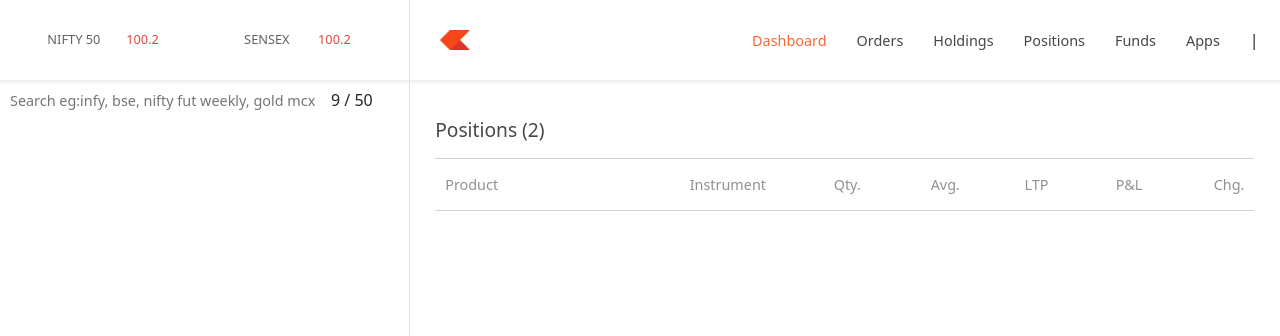
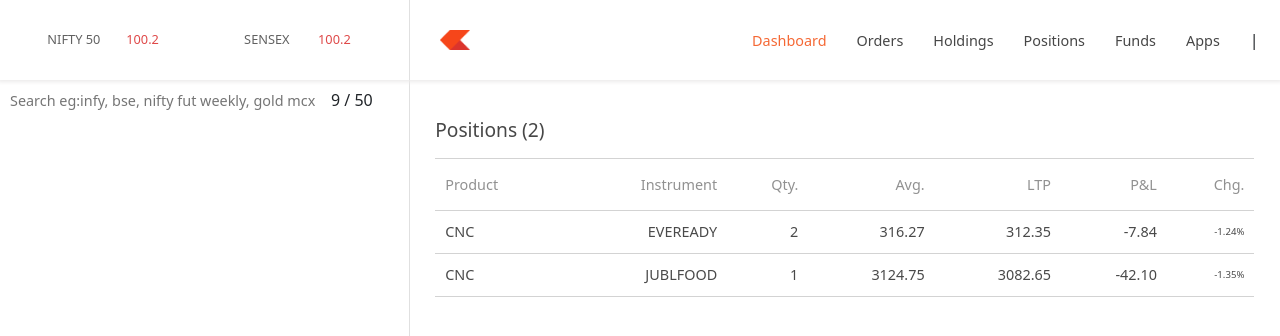
Before and after one commit to TusharPrajapat/Zerodha-Clone, a React (Vite) app in the folder Dashboard/: page /positions in a window 1280 px wide. Shown: the top 336 px of the page. Built offline with nearby package versions, Linux system fonts and the light colour scheme.

Commit message:
Setup Positions Component

```diff
--- a/Dashboard/package.json
+++ b/Dashboard/package.json
@@ -10,6 +10,10 @@
     "preview": "vite preview"
   },
   "dependencies": {
+    "@emotion/react": "^11.14.0",
+    "@emotion/styled": "^11.14.1",
+    "@mui/icons-material": "^7.3.2",
+    "@mui/material": "^7.3.2",
     "react": "^19.1.1",
     "react-dom": "^19.1.1",
     "react-router-dom": "^7.8.2"
--- a/Dashboard/src/Components/Positions.jsx
+++ b/Dashboard/src/Components/Positions.jsx
@@ -1,9 +1,11 @@
 import React from "react";
+
+import { positions } from "../data/data";
 
 function Positions() {
   return (
     <div>
-      <h3 className="title">Positions (2)</h3>
+      <h3 className="title">Positions ({positions.length})</h3>
 
       <div className="order-table">
         <table>
@@ -16,6 +18,27 @@
             <th>P&L</th>
             <th>Chg.</th>
           </tr>
+
+          {positions.map((stock, index) => {
+            const curValue = stock.price * stock.qty;
+            const isProfit = curValue - stock.avg * stock.qty >= 0.0;
+            const profClass = isProfit ? "profit" : "loss";
+            const dayClass = stock.isLoss ? "loss" : "profit";
+
+            return (
+              <tr key={index}>
+                <td>{stock.product}</td>
+                <td>{stock.name}</td>
+                <td>{stock.qty}</td>
+                <td>{stock.avg.toFixed(2)}</td>
+                <td>{stock.price.toFixed(2)}</td>
+                <td className={profClass}>
+                  {(curValue - stock.avg * stock.qty).toFixed(2)}
+                </td>
+                <td className={dayClass}>{stock.day}</td>
+              </tr>
+            );
+          })}
         </table>
       </div>
     </div>
```
Also changed, not shown: 1 other file (tests, documents, lock files or other folders).
